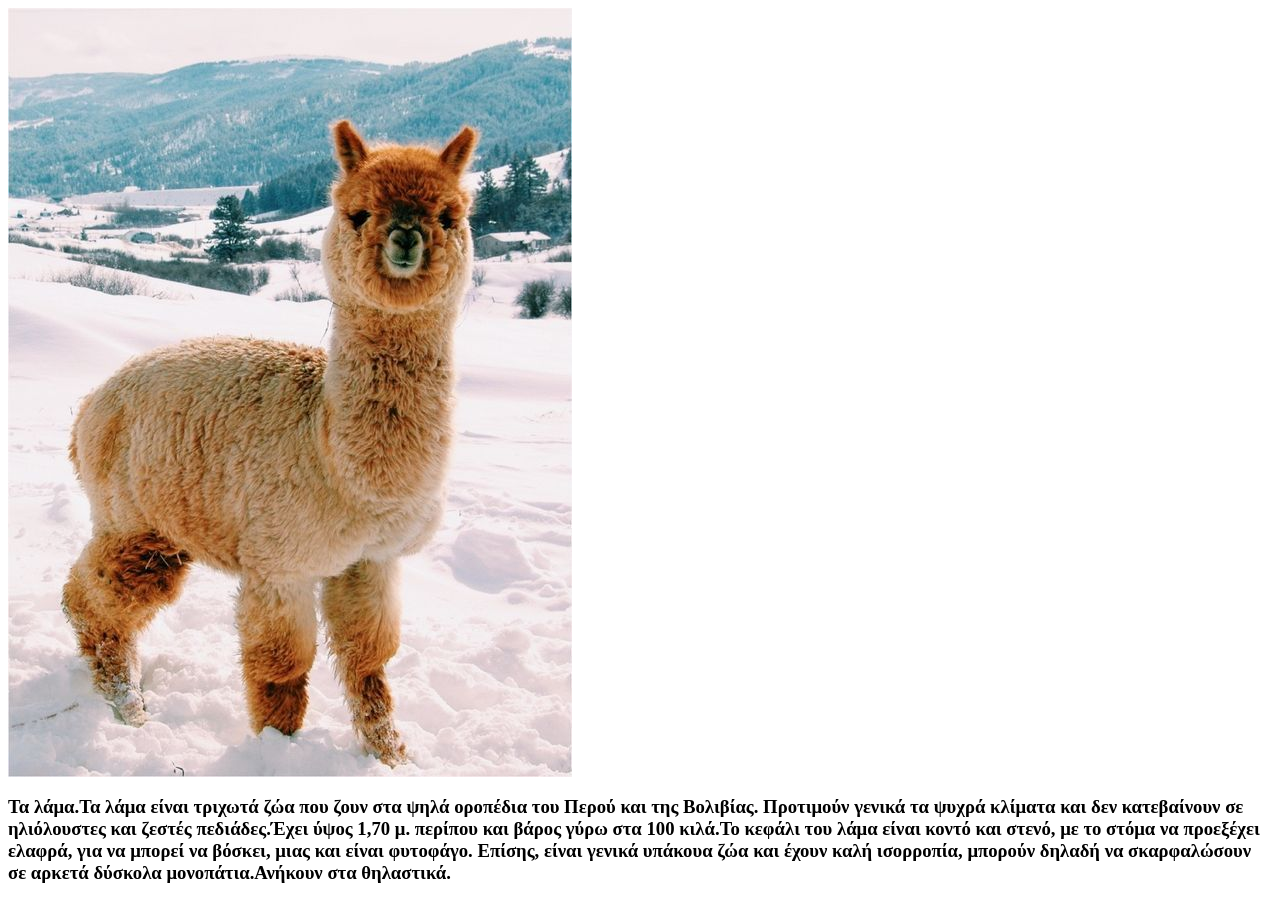
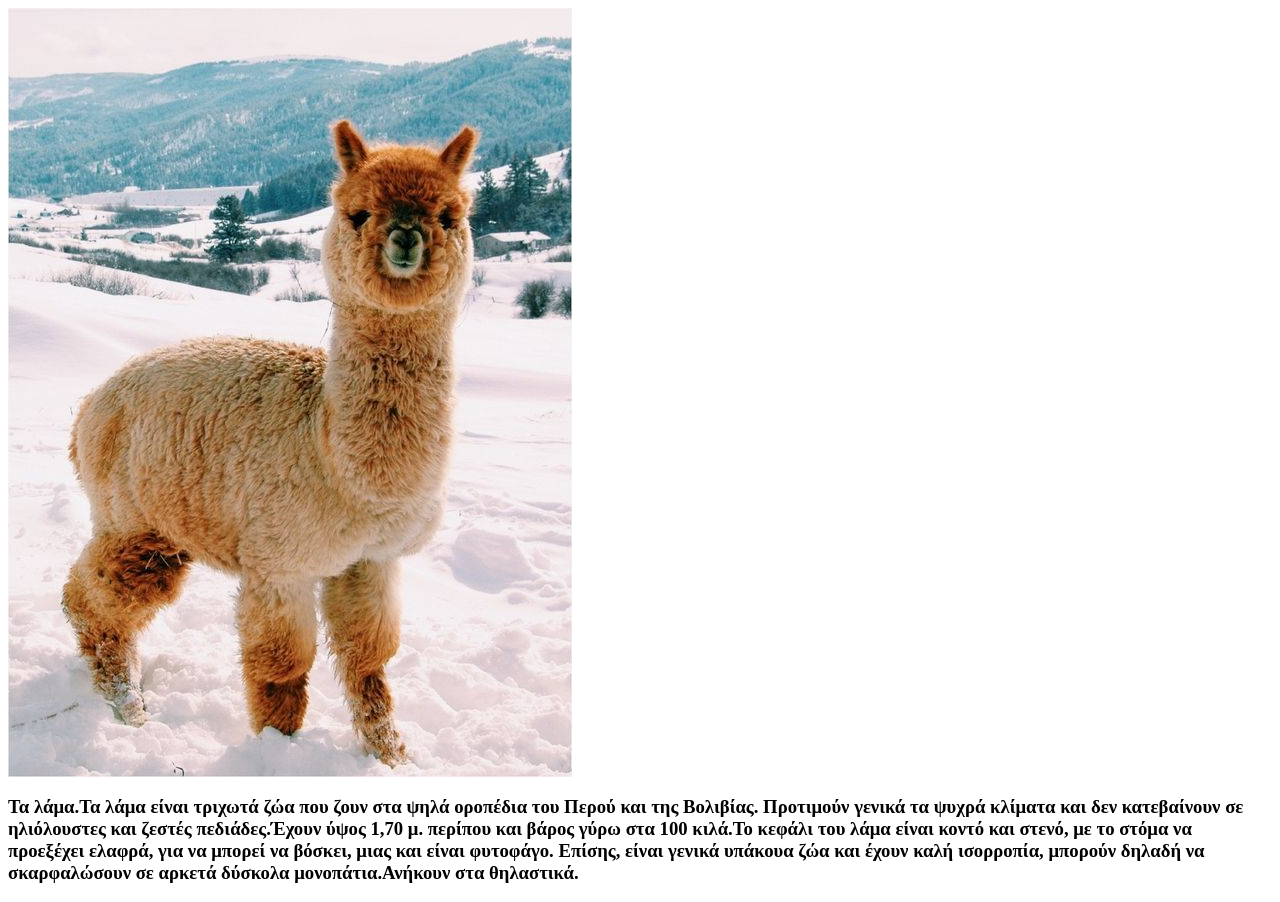
Before and after one commit to scarlet-witch-coyote/newside, a plain HTML site: page index.html in a window 1280 px wide. Drawn offline with Linux system fonts and the light colour scheme.

Commit message:
Update index.html

```diff
--- a/index.html
+++ b/index.html
@@ -10,7 +10,7 @@
     </p>
 
     <p><h3>
-    Τα λάμα.Τα λάμα είναι τριχωτά ζώα που ζουν στα ψηλά οροπέδια του Περού και της Βολιβίας. Προτιμούν γενικά τα ψυχρά κλίματα και δεν κατεβαίνουν σε ηλιόλουστες και ζεστές πεδιάδες.Έχει ύψος 1,70 μ. περίπου και βάρος γύρω στα 100 κιλά.Το κεφάλι του λάμα είναι κοντό και στενό, με το στόμα να προεξέχει ελαφρά, για να μπορεί να βόσκει, μιας και είναι φυτοφάγο. Επίσης, είναι γενικά υπάκουα ζώα και έχουν καλή ισορροπία, μπορούν δηλαδή να σκαρφαλώσουν σε αρκετά δύσκολα μονοπάτια.Ανήκουν στα θηλαστικά.
+    Τα λάμα.Τα λάμα είναι τριχωτά ζώα που ζουν στα ψηλά οροπέδια του Περού και της Βολιβίας. Προτιμούν γενικά τα ψυχρά κλίματα και δεν κατεβαίνουν σε ηλιόλουστες και ζεστές πεδιάδες.Έχουν ύψος 1,70 μ. περίπου και βάρος γύρω στα 100 κιλά.Το κεφάλι του λάμα είναι κοντό και στενό, με το στόμα να προεξέχει ελαφρά, για να μπορεί να βόσκει, μιας και είναι φυτοφάγο. Επίσης, είναι γενικά υπάκουα ζώα και έχουν καλή ισορροπία, μπορούν δηλαδή να σκαρφαλώσουν σε αρκετά δύσκολα μονοπάτια.Ανήκουν στα θηλαστικά.
     </h3></p>
 
   </body>
```
